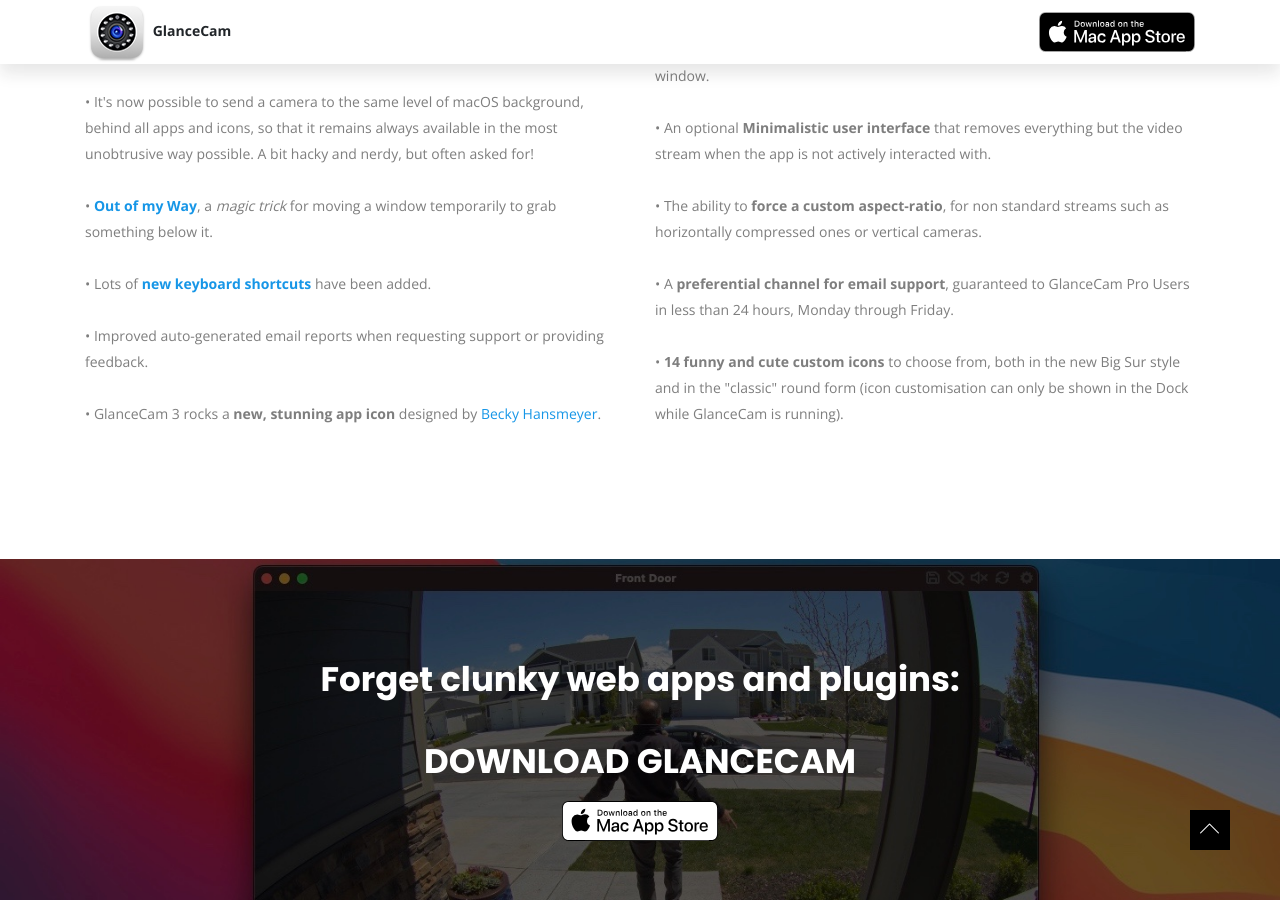
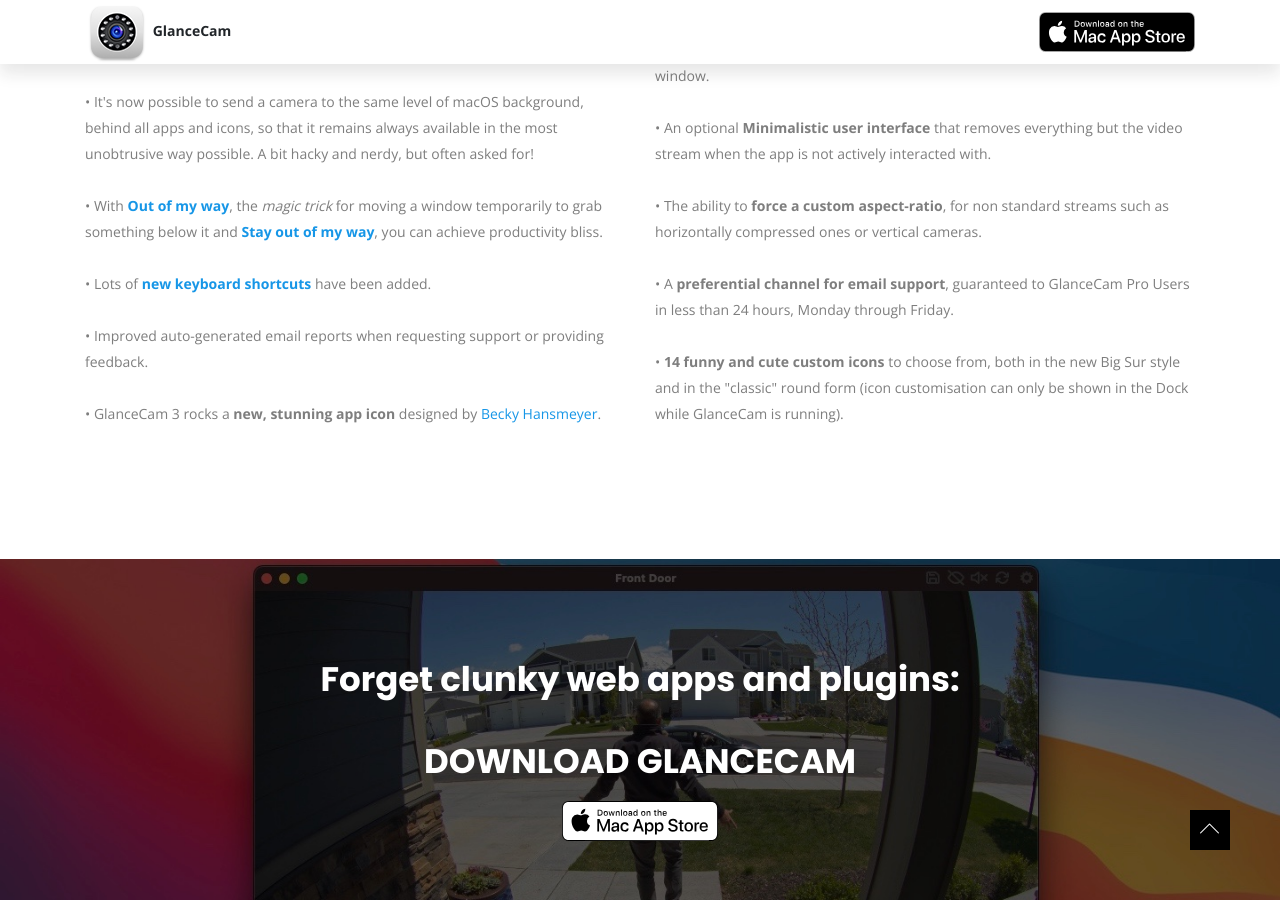
Before and after one commit to glancecam/glancecam.github.io, a Jekyll site: the page built from index.html, in a window 1280 px wide and 900 px high, scrolled down 2615 px. Built offline with Jekyll 4.4.1, drawn with Linux system fonts in a browser that asks for light colours; some of the changed text lies outside the part shown.

Commit message:
Description updates for GlanceCam 3.8

```diff
--- a/_includes/glancecam3.html
+++ b/_includes/glancecam3.html
@@ -12,7 +12,7 @@
 						• The <b>aspect ratio of the video stream is now auto-detected</b>.<br><br>
 						• <b>Insta-zoom and resizing is faster</b> and works great on ultra-wide displays.<br><br>
 						• It's now possible to send a camera to the same level of macOS background, behind all apps and icons, so that it remains always available in the most unobtrusive way possible. A bit hacky and nerdy, but often asked for!<br><br>
-                        • <b><a href="https://cdf1982.com/glancecam/glancecam-release-notes#3_3">Out of my Way</a></b>, a <i>magic trick</i> for moving a window temporarily to grab something below it.<br><br>
+                        • With <b><a href="https://cdf1982.com/glancecam/glancecam-release-notes#3_3">Out of my way</a></b>, the <i>magic trick</i> for moving a window temporarily to grab something below it and <b><a href="https://cdf1982.com/glancecam/glancecam-release-notes#3_8">Stay out of my way</a></b>, you can achieve productivity bliss.<br><br>
 						• Lots of <b><a href="https://cdf1982.com/glancecam/faqs#shortcuts">new keyboard shortcuts</a></b> have been added.<br><br>
 						• Improved auto-generated email reports when requesting support or providing feedback.<br><br>
 						• GlanceCam 3 rocks a <b>new, stunning app icon</b> designed by <a href="https://beckyhansmeyer.com">Becky Hansmeyer</a>.<br><br><br>
--- a/_includes/what-is-glancecam.html
+++ b/_includes/what-is-glancecam.html
@@ -8,7 +8,7 @@
                 <div class="about-content">
                     <p>
 						<b>GlanceCam is an IP camera viewer for Mac.</b><br><br>As a native client with support for <b>standard streaming protocols</b>, it allows to <b>keep an eye on cameras from different brands in a secure</b> way and without dealing with multiple clunky web apps, plugins or obsolete applications.<br><br><b>Available in the <a href="https://apps.apple.com/us/app/glancecam-ip-webcam-viewer/id1360797896">App Store</a></b> since 2018 and constantly updated, GlanceCam is a convenient solution with lots of options for the video stream.<br><br>The app <b><a href="#screenshots">works and looks great on Ventura</a></b> and is <b>unobtrusive and uncluttered</b>, but has <b>advanced capabilities</b> such as <b>Insta-zoom</b> (hold down the mouse right button to temporarily maximize the window) and <b>Always on top</b> (float the camera window above any other); it supports <b>4K, H.265 and audio streams</b>, includes <b>automation-friendly</b> features (keyboard shortcuts, Apple Script, a URL scheme, send HTTP GET requests to IoT devices...), can <b>launch at startup</b>, operate in Zoom mode and do <b>many more nerdy things</b>. And there's <b><a href="https://cdf1982.com/glancecam/faqs">good documentation</a></b> to help you get started!<br><br>
-                        <b><a href="https://cdf1982.com/glancecam/glancecam-release-notes">28 free updates</a></b> in 4 years and <b>attentive Users' support</b> built a loving audience, as proved by <b>more than 380 ratings in the App Store averaging 4.1+ stars</b>; just <b><a href="#user-reviews">listen to GlanceCam's Users and to the Tech Press</a></b>...<br><br>Version 3 launched after 2 years of development, with lots of new features and improvements, some included in the new <b>GlanceCam Pro</b> option; GlanceCam 3.5 added Apple silicon support with significantly reduced CPU and RAM usage.<br><br>GlanceCam is made with love by <a href="https://cdf1982.com">Cesare</a>, a Mac and iOS developer based in Italy, but <a href="https://www.instagram.com/millakillapilla/">Milla</a>'s contribution figuring out the hard stuff while taking long walks cannot be discounted 🐺🏃.
+                        <b><a href="https://cdf1982.com/glancecam/glancecam-release-notes">29 free updates</a></b> in 4 years and <b>attentive Users' support</b> built a loving audience, as proved by <b>more than 380 ratings in the App Store averaging 4.1+ stars</b>; just <b><a href="#user-reviews">listen to GlanceCam's Users and to the Tech Press</a></b>...<br><br>Version 3 launched after 2 years of development, with lots of new features and improvements, some included in the new <b>GlanceCam Pro</b> option; GlanceCam 3.5 added Apple silicon support with significantly reduced CPU and RAM usage.<br><br>GlanceCam is made with love by <a href="https://cdf1982.com">Cesare</a>, a Mac and iOS developer based in Italy, but <a href="https://www.instagram.com/millakillapilla/">Milla</a>'s contribution figuring out the hard stuff while taking long walks cannot be discounted 🐺🏃.
                     </p>
                 </div>
             </div>
```
